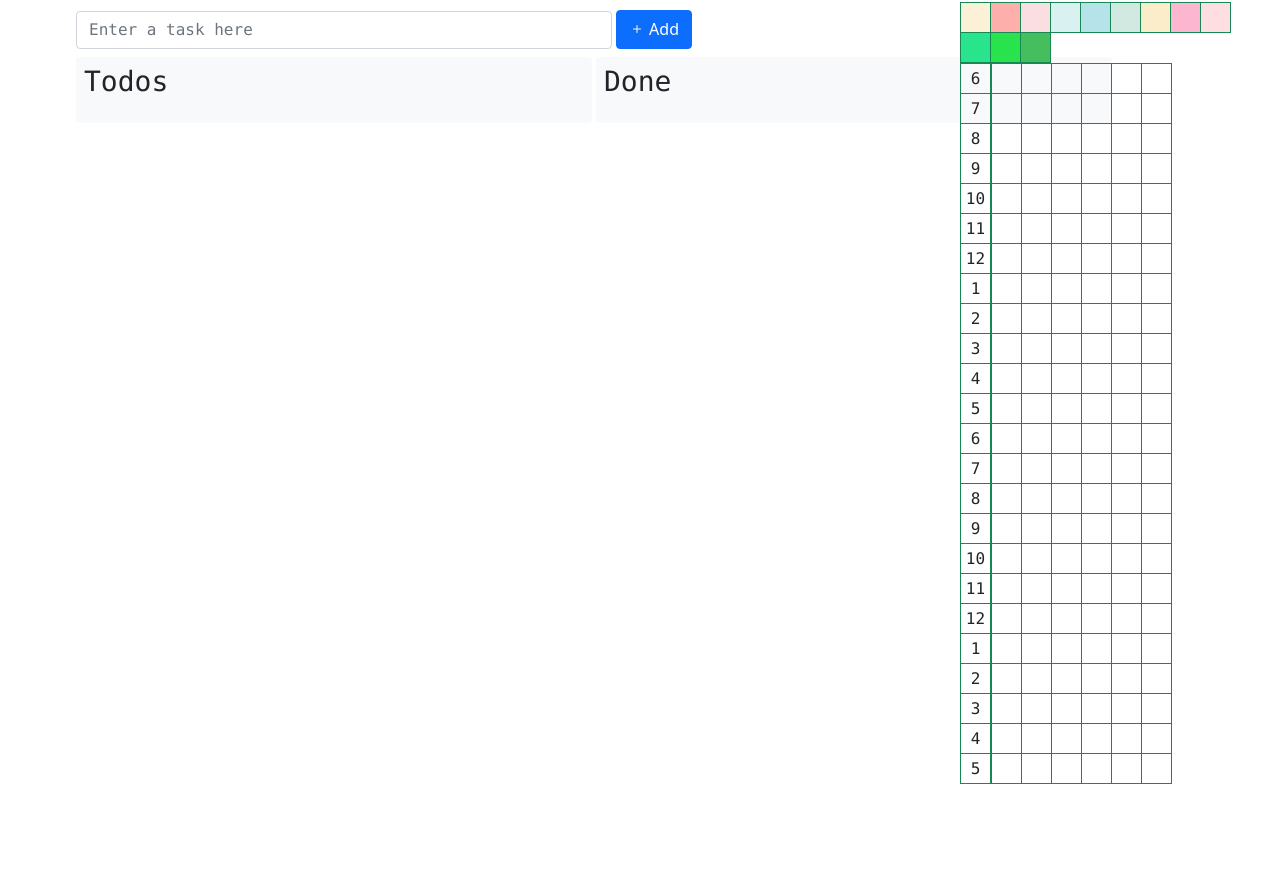
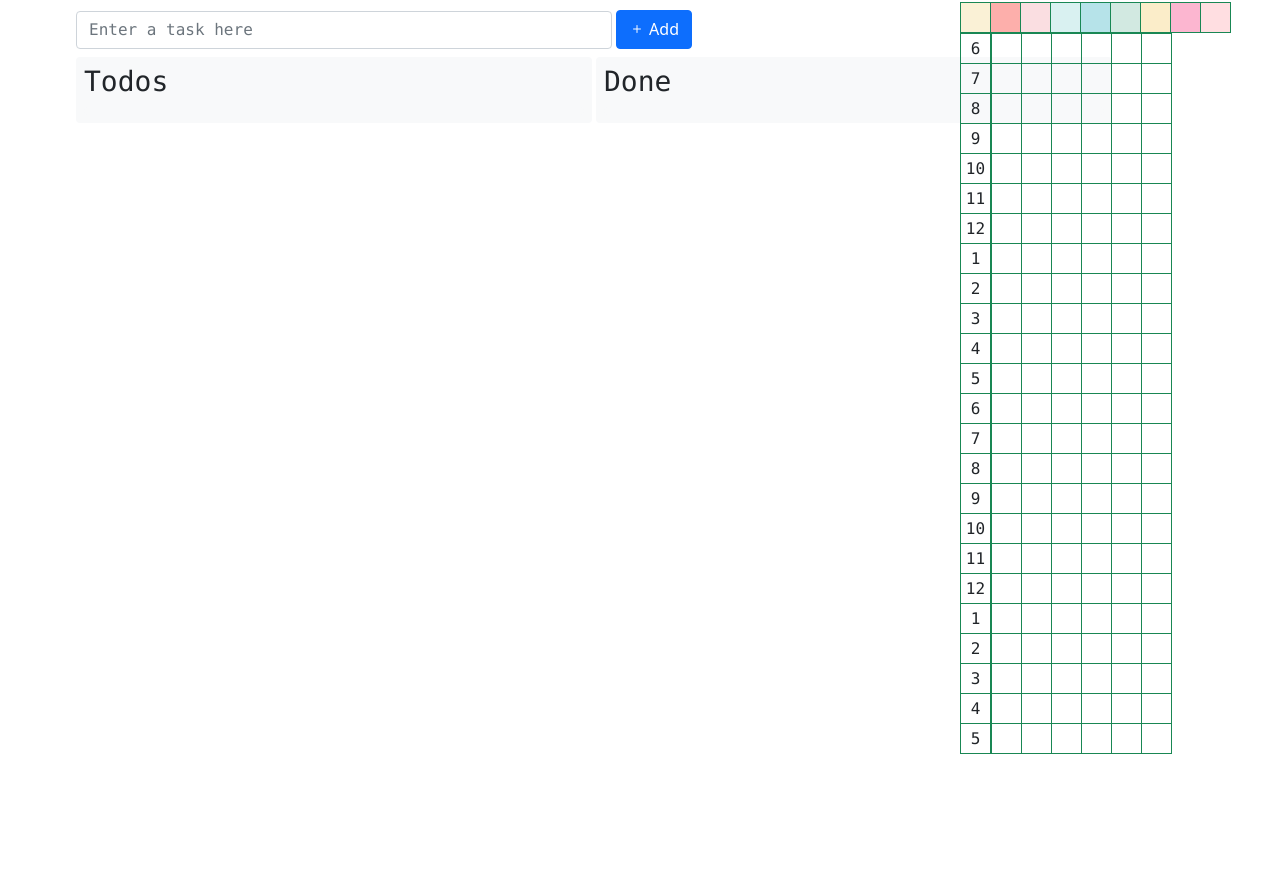
Before and after one commit to sth49/Final-Project, a plain HTML site: page daily_plan.html in a window 1280 px wide. Shown: the part 53-929 px from the top of the page. Drawn offline with nearby package versions, Linux system fonts and the light colour scheme.

Commit message:
Update daily_plan.html

```diff
--- a/daily_plan.html
+++ b/daily_plan.html
@@ -300,11 +300,7 @@
           <td style="background-color: #ffdee1"></td>
         </tr>
 
-        <tr>
-          <td style="background-color: #29e38d"></td>
-          <td style="background-color: #29e34e"></td>
-          <td style="background-color: #45bf5d"></td>
-        </tr>
+
       </table>
       <div id="print_"></div>
 
```
